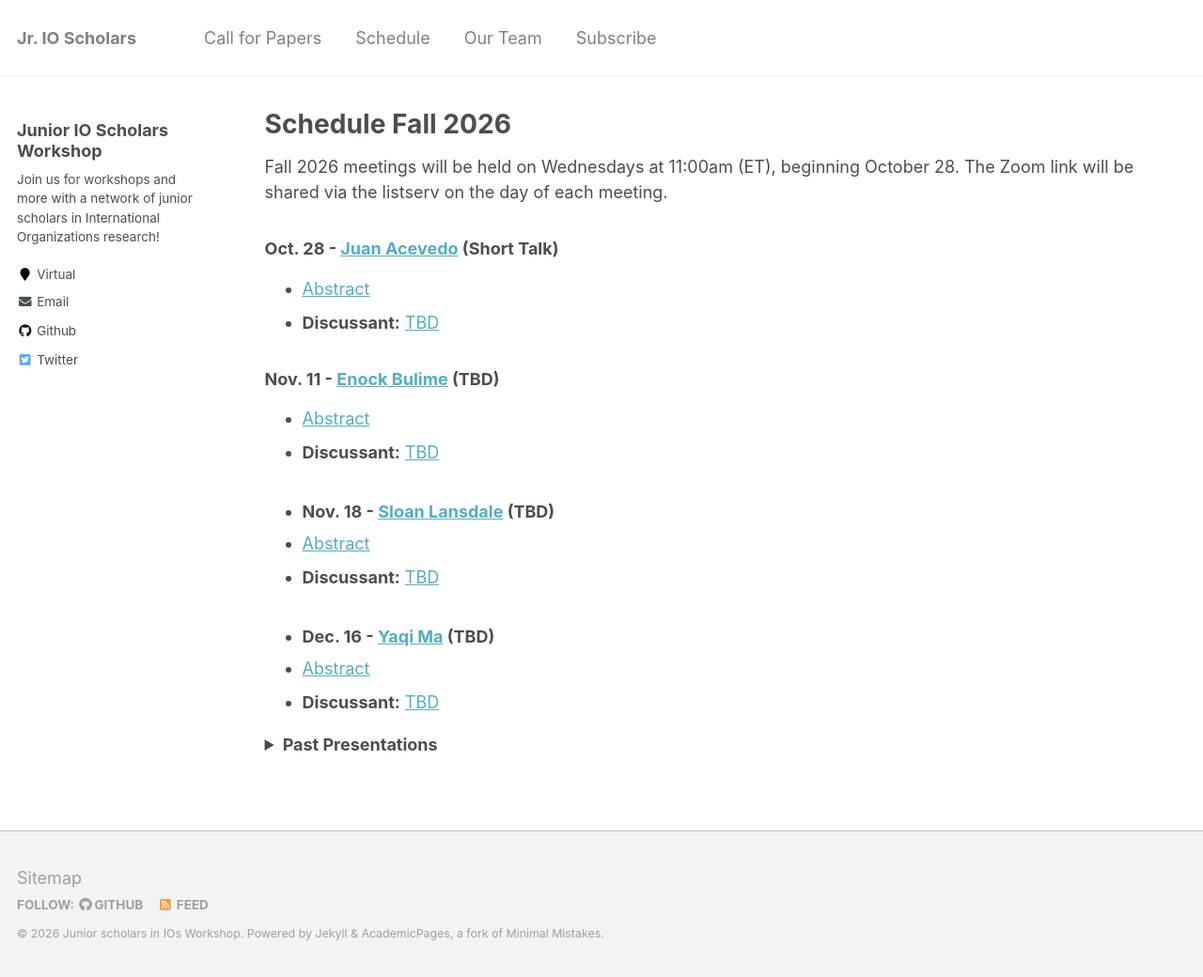
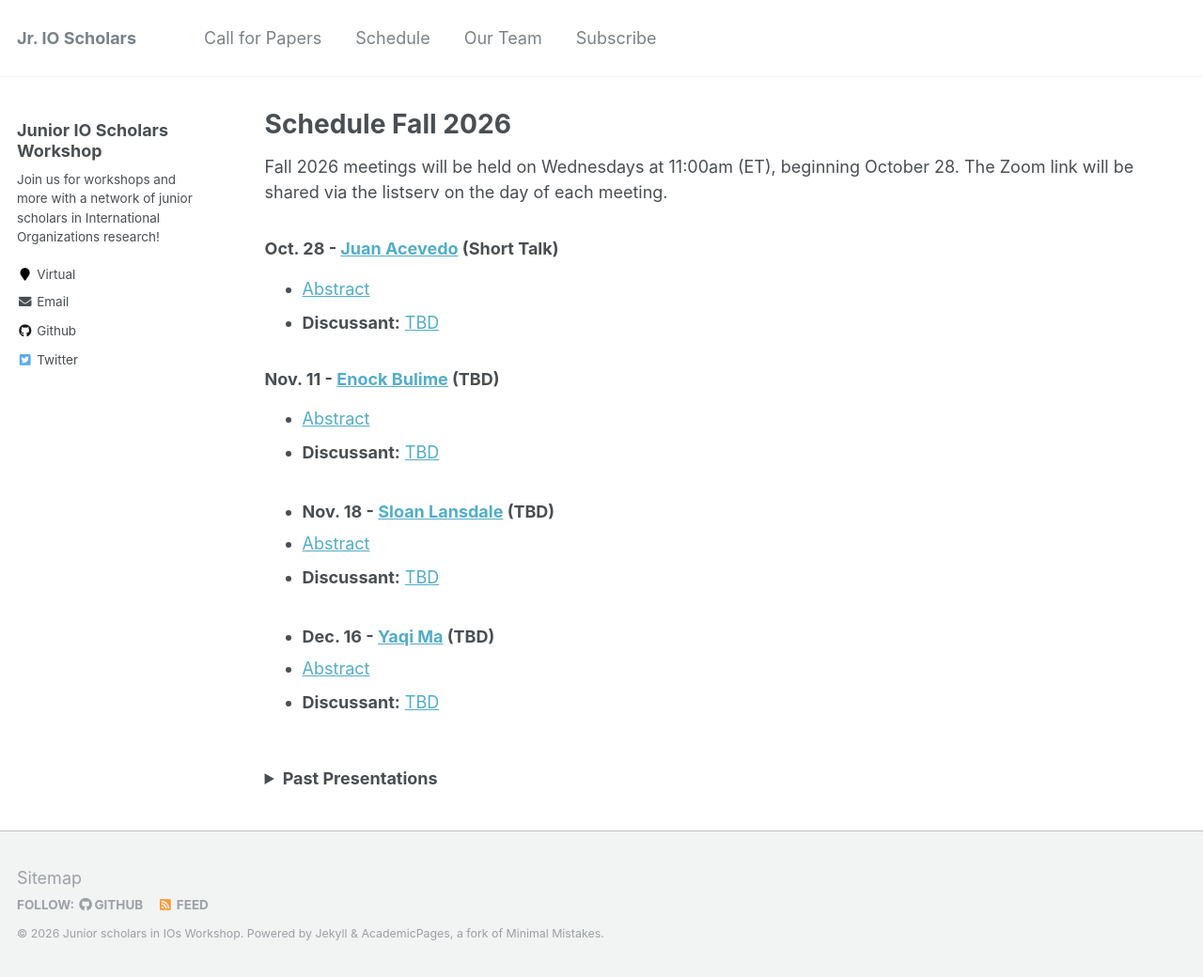
Before and after one commit to IO-workshop/IO-workshop.github.io, a Jekyll site: the page built from _pages/schedule.md, in a window 1280 px wide and 1040 px high. Shown: the whole window at 94% size. Built offline with Jekyll 4.4.1, drawn with Linux system fonts in a browser that asks for light colours.

Commit message:
Update schedule.md

```diff
--- a/_pages/schedule.md
+++ b/_pages/schedule.md
@@ -30,6 +30,8 @@ Fall 2026 meetings will be held on Wednesdays at 11:00am (ET), beginning October
 
 
 <!--Past Presentations-->
+
+<div style="height: 2rem;"></div>
 
 <details>
 <summary><strong>Past Presentations</strong></summary>
```
